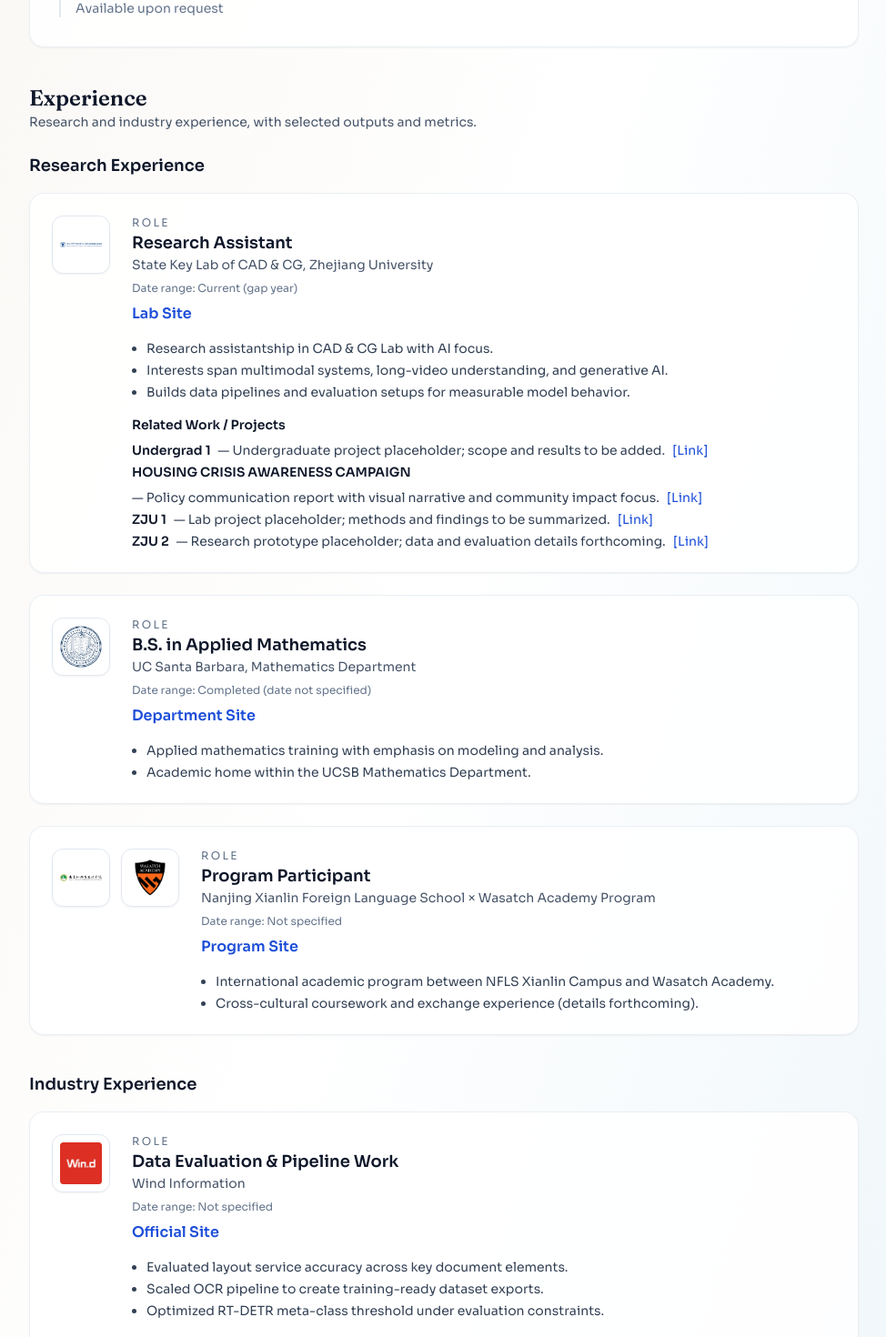
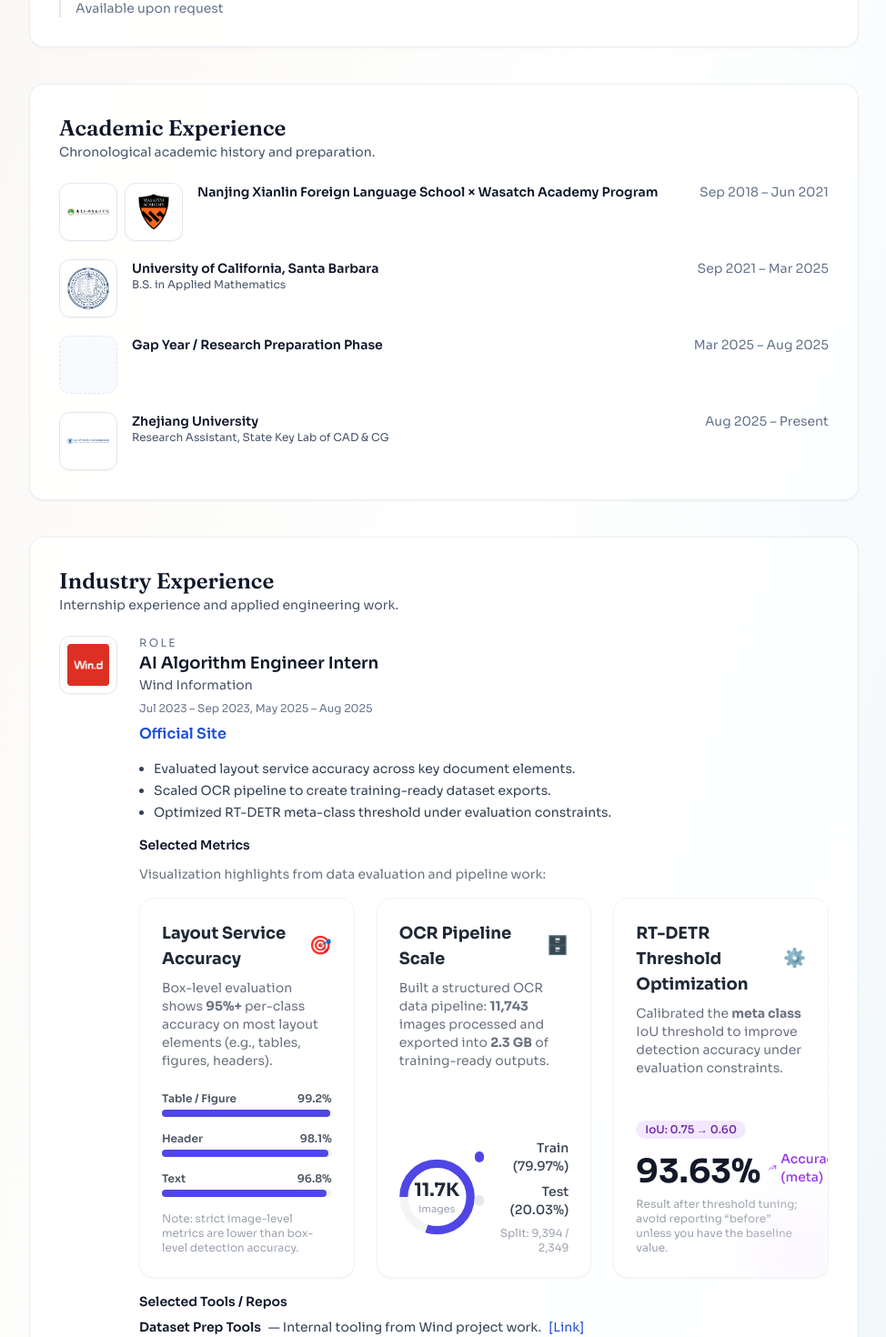
Before and after one commit to Samzengsy/Personal-Website, a React (Vite) app: page / in a window 1280 px wide. Shown: the part 960-2430 px from the top of the page at 91% size, without its empty margins (288-1262 px from the left). Built offline with nearby package versions, Linux system fonts and the light colour scheme.

Commit message:
update content

```diff
--- a/App.tsx
+++ b/App.tsx
@@ -4,6 +4,7 @@ import { Hero } from './components/Hero';
 import { About } from './components/About';
 import { Publications } from './components/Publications';
 import { Experience } from './components/Experience';
+import { Projects } from './components/Projects';
 import { Skills } from './components/Skills';
 import { Lifestyle } from './components/Lifestyle';
 import { LifestylePage } from './components/LifestylePage';
@@ -69,7 +70,7 @@ const App: React.FC = () => {
       { threshold: 0.3, rootMargin: '-20% 0px -50% 0px' }
     );
 
-    const sections = ['home', 'about', 'publications', 'experience', 'skills', 'life', 'contact'];
+    const sections = ['home', 'about', 'publications', 'academic', 'industry', 'research', 'projects', 'skills', 'life', 'contact'];
     sections.forEach((id) => {
       const element = document.getElementById(id);
       if (element) observer.observe(element);
@@ -92,8 +93,9 @@ const App: React.FC = () => {
               <About />
               <Publications />
               <Experience />
+              <Projects />
               <Skills />
-              <Lifestyle />
+              <Lifestyle onNavigate={navigate} />
               <Contact />
             </>
           )}
--- a/components/Contact.tsx
+++ b/components/Contact.tsx
@@ -7,7 +7,7 @@ export const Contact: React.FC = () => {
       <div className="rounded-2xl border border-slate-200/70 bg-white/85 p-6 md:p-8 shadow-sm fade-up fade-up-delay-6">
         <h2 className="text-2xl font-semibold text-slate-900 mb-4 font-display">Contact</h2>
         <p className="text-sm text-slate-600 mb-6">
-          Looking for opportunities in AI, Computer Vision, and Multimodal Learning? Feel free to reach out.
+          I welcome academic and industry inquiries. Please feel free to get in touch.
         </p>
         <div className="max-w-md space-y-3 text-sm">
           <div className="flex items-center justify-between gap-4">
--- a/components/Experience.tsx
+++ b/components/Experience.tsx
@@ -33,113 +33,17 @@ export const Experience: React.FC = () => {
   };
 
   return (
-    <section id="experience" className="mb-10 scroll-mt-24 fade-up fade-up-delay-3">
-      <div id="projects" className="scroll-mt-24" />
+    <>
+      <section id="academic" className="mb-10 scroll-mt-24 fade-up fade-up-delay-3">
+        <div className="rounded-2xl border border-slate-200/70 bg-white/85 p-6 md:p-8 shadow-sm">
           <div className="mb-6">
-        <h2 className="text-2xl font-semibold text-slate-900 font-display">Experience</h2>
-        <p className="text-sm text-slate-600">Research and industry experience, with selected outputs and metrics.</p>
+            <h2 className="text-2xl font-semibold text-slate-900 font-display">Academic Experience</h2>
+            <p className="text-sm text-slate-600">Chronological academic history and preparation.</p>
           </div>
 
-      <div className="space-y-10">
-        <div>
-          <h3 className="text-lg font-semibold text-slate-900">Research Experience</h3>
-          <div className="space-y-6 mt-4">
-            <div className="rounded-2xl border border-slate-200/70 bg-white/85 p-6 shadow-sm">
-              <div className="flex flex-col md:flex-row gap-6">
-                <div className="flex flex-wrap gap-3">
-                  <Logo
-                    src={`${ASSET_BASE}data/ZJU.jpg`}
-                    alt="Zhejiang University logo"
-                    href="http://www.cad.zju.edu.cn/"
-                  />
-                </div>
-                <div className="flex-1 space-y-4">
-                  <div>
-                    <p className="text-xs uppercase tracking-[0.2em] text-slate-500">Role</p>
-                    <h4 className="text-lg font-semibold text-slate-900">Research Assistant</h4>
-                    <p className="text-sm text-slate-600">State Key Lab of CAD & CG, Zhejiang University</p>
-                    <div className="text-xs text-slate-500 mt-2">Date range: Current (gap year)</div>
-                    <a
-                      href="http://www.cad.zju.edu.cn/"
-                      target="_blank"
-                      rel="noopener noreferrer"
-                      className="inline-flex items-center gap-1 text-blue-700 font-semibold hover:text-blue-900 transition-colors hover:underline underline-offset-4 mt-2"
-                    >
-                      Lab Site
-                    </a>
-                  </div>
-                  <ul className="list-disc pl-4 text-sm text-slate-700 space-y-1">
-                    <li>Research assistantship in CAD & CG Lab with AI focus.</li>
-                    <li>Interests span multimodal systems, long-video understanding, and generative AI.</li>
-                    <li>Builds data pipelines and evaluation setups for measurable model behavior.</li>
-                  </ul>
-
-                  <div>
-                    <h5 className="text-sm font-semibold text-slate-900">Related Work / Projects</h5>
-                    <ul className="mt-2 space-y-1 text-sm text-slate-700">
-                      {researchProjects.map((item) => {
-                        const description = projectDescriptions[item.label] || 'Project details forthcoming.';
-                        const slug = slugify(item.label);
-                        const anchor = `proj-${slug}`;
-                        const href = item.url ?? `#${anchor}`;
-                        const isExternal = Boolean(item.url);
-
-                        return (
-                          <li key={item.label} id={anchor} className="flex flex-wrap gap-2">
-                            <span className="font-semibold text-slate-900">{item.label}</span>
-                            <span>— {description}</span>
-                            <a
-                              href={href}
-                              target={isExternal ? '_blank' : undefined}
-                              rel={isExternal ? 'noopener noreferrer' : undefined}
-                              className="text-blue-700 hover:underline underline-offset-4"
-                            >
-                              [Link]
-                            </a>
-                          </li>
-                        );
-                      })}
-                    </ul>
-                  </div>
-                </div>
-              </div>
-            </div>
-
-            <div className="rounded-2xl border border-slate-200/70 bg-white/85 p-6 shadow-sm">
-              <div className="flex flex-col md:flex-row gap-6">
-                <div className="flex flex-wrap gap-3">
-                  <Logo
-                    src={`${ASSET_BASE}data/UCSB.png`}
-                    alt="UCSB crest"
-                    href="https://www.math.ucsb.edu/"
-                  />
-                </div>
-                <div className="flex-1 space-y-4">
-                  <div>
-                    <p className="text-xs uppercase tracking-[0.2em] text-slate-500">Role</p>
-                    <h4 className="text-lg font-semibold text-slate-900">B.S. in Applied Mathematics</h4>
-                    <p className="text-sm text-slate-600">UC Santa Barbara, Mathematics Department</p>
-                    <div className="text-xs text-slate-500 mt-2">Date range: Completed (date not specified)</div>
-                    <a
-                      href="https://www.math.ucsb.edu/"
-                      target="_blank"
-                      rel="noopener noreferrer"
-                      className="inline-flex items-center gap-1 text-blue-700 font-semibold hover:text-blue-900 transition-colors hover:underline underline-offset-4 mt-2"
-                    >
-                      Department Site
-                    </a>
-                  </div>
-                  <ul className="list-disc pl-4 text-sm text-slate-700 space-y-1">
-                    <li>Applied mathematics training with emphasis on modeling and analysis.</li>
-                    <li>Academic home within the UCSB Mathematics Department.</li>
-                  </ul>
-                </div>
-              </div>
-            </div>
-
-            <div className="rounded-2xl border border-slate-200/70 bg-white/85 p-6 shadow-sm">
-              <div className="flex flex-col md:flex-row gap-6">
-                <div className="flex flex-wrap gap-3">
+          <div className="space-y-5">
+            <div className="grid grid-cols-1 md:grid-cols-[auto,1fr,auto] gap-4 items-start">
+              <div className="flex flex-wrap gap-2">
                 <Logo
                   src={`${ASSET_BASE}data/NFLSXL.png`}
                   alt="Nanjing Foreign Language School Xianlin Campus crest"
@@ -151,35 +55,63 @@ export const Experience: React.FC = () => {
                   href="https://www.nflsxl.com/51/list.htm"
                 />
               </div>
-                <div className="flex-1 space-y-4">
               <div>
-                    <p className="text-xs uppercase tracking-[0.2em] text-slate-500">Role</p>
-                    <h4 className="text-lg font-semibold text-slate-900">Program Participant</h4>
-                    <p className="text-sm text-slate-600">Nanjing Xianlin Foreign Language School × Wasatch Academy Program</p>
-                    <div className="text-xs text-slate-500 mt-2">Date range: Not specified</div>
-                    <a
-                      href="https://www.nflsxl.com/51/list.htm"
-                      target="_blank"
-                      rel="noopener noreferrer"
-                      className="inline-flex items-center gap-1 text-blue-700 font-semibold hover:text-blue-900 transition-colors hover:underline underline-offset-4 mt-2"
-                    >
-                      Program Site
-                    </a>
+                <div className="text-sm font-semibold text-slate-900">
+                  Nanjing Xianlin Foreign Language School × Wasatch Academy Program
                 </div>
-                  <ul className="list-disc pl-4 text-sm text-slate-700 space-y-1">
-                    <li>International academic program between NFLS Xianlin Campus and Wasatch Academy.</li>
-                    <li>Cross-cultural coursework and exchange experience (details forthcoming).</li>
-                  </ul>
+              </div>
+              <div className="text-sm text-slate-500 md:text-right">Sep 2018 – Jun 2021</div>
+            </div>
+
+            <div className="grid grid-cols-1 md:grid-cols-[auto,1fr,auto] gap-4 items-start">
+              <div className="flex flex-wrap gap-2">
+                <Logo
+                  src={`${ASSET_BASE}data/UCSB.png`}
+                  alt="UCSB crest"
+                  href="https://www.math.ucsb.edu/"
+                />
+              </div>
+              <div>
+                <div className="text-sm font-semibold text-slate-900">University of California, Santa Barbara</div>
+                <div className="text-xs text-slate-600">B.S. in Applied Mathematics</div>
+              </div>
+              <div className="text-sm text-slate-500 md:text-right">Sep 2021 – Mar 2025</div>
+            </div>
+
+            <div className="grid grid-cols-1 md:grid-cols-[auto,1fr,auto] gap-4 items-start">
+              <div className="h-14 w-14 md:h-16 md:w-16 rounded-xl border border-dashed border-slate-200 bg-slate-50" />
+              <div>
+                <div className="text-sm font-semibold text-slate-900">Gap Year / Research Preparation Phase</div>
+              </div>
+              <div className="text-sm text-slate-500 md:text-right">Mar 2025 – Aug 2025</div>
+            </div>
+
+            <div className="grid grid-cols-1 md:grid-cols-[auto,1fr,auto] gap-4 items-start">
+              <div className="flex flex-wrap gap-2">
+                <Logo
+                  src={`${ASSET_BASE}data/ZJU.jpg`}
+                  alt="Zhejiang University logo"
+                  href="http://www.cad.zju.edu.cn/"
+                />
+              </div>
+              <div>
+                <div className="text-sm font-semibold text-slate-900">Zhejiang University</div>
+                <div className="text-xs text-slate-600">Research Assistant, State Key Lab of CAD & CG</div>
+              </div>
+              <div className="text-sm text-slate-500 md:text-right">Aug 2025 – Present</div>
             </div>
           </div>
         </div>
-          </div>
+      </section>
+
+      <section id="industry" className="mb-10 scroll-mt-24 fade-up fade-up-delay-4">
+        <div className="rounded-2xl border border-slate-200/70 bg-white/85 p-6 md:p-8 shadow-sm">
+          <div className="mb-6">
+            <h2 className="text-2xl font-semibold text-slate-900 font-display">Industry Experience</h2>
+            <p className="text-sm text-slate-600">Internship experience and applied engineering work.</p>
           </div>
 
-        <div>
-          <h3 className="text-lg font-semibold text-slate-900">Industry Experience</h3>
-          <div className="space-y-6 mt-4">
-            <div className="rounded-2xl border border-slate-200/70 bg-white/85 p-6 shadow-sm">
+          <div className="space-y-6">
             <div className="flex flex-col md:flex-row gap-6">
               <div className="flex flex-wrap gap-3">
                 <Logo
@@ -191,9 +123,9 @@ export const Experience: React.FC = () => {
               <div className="flex-1 space-y-4">
                 <div>
                   <p className="text-xs uppercase tracking-[0.2em] text-slate-500">Role</p>
-                    <h4 className="text-lg font-semibold text-slate-900">Data Evaluation & Pipeline Work</h4>
+                  <h4 className="text-lg font-semibold text-slate-900">AI Algorithm Engineer Intern</h4>
                   <p className="text-sm text-slate-600">Wind Information</p>
-                    <div className="text-xs text-slate-500 mt-2">Date range: Not specified</div>
+                  <div className="text-xs text-slate-500 mt-2">Jul 2023 – Sep 2023, May 2025 – Aug 2025</div>
                   <a
                     href="https://www.wind.com.cn/portal/en/AboutUs/index.html"
                     target="_blank"
@@ -365,8 +297,75 @@ export const Experience: React.FC = () => {
             </div>
           </div>
         </div>
+      </section>
+
+      <section id="research" className="mb-10 scroll-mt-24 fade-up fade-up-delay-5">
+        <div className="rounded-2xl border border-slate-200/70 bg-white/85 p-6 md:p-8 shadow-sm">
+          <div className="mb-6">
+            <h2 className="text-2xl font-semibold text-slate-900 font-display">Research Experience</h2>
+            <p className="text-sm text-slate-600">Current research focus, responsibilities, and related work.</p>
+          </div>
+
+          <div className="flex flex-col md:flex-row gap-6">
+            <div className="flex flex-wrap gap-3">
+              <Logo
+                src={`${ASSET_BASE}data/ZJU.jpg`}
+                alt="Zhejiang University logo"
+                href="http://www.cad.zju.edu.cn/"
+              />
+            </div>
+            <div className="flex-1 space-y-4">
+              <div>
+                <p className="text-xs uppercase tracking-[0.2em] text-slate-500">Role</p>
+                <h4 className="text-lg font-semibold text-slate-900">Research Assistant</h4>
+                <p className="text-sm text-slate-600">State Key Lab of CAD & CG, Zhejiang University</p>
+                <div className="text-xs text-slate-500 mt-2">Aug 2025 – Present</div>
+                <a
+                  href="http://www.cad.zju.edu.cn/"
+                  target="_blank"
+                  rel="noopener noreferrer"
+                  className="inline-flex items-center gap-1 text-blue-700 font-semibold hover:text-blue-900 transition-colors hover:underline underline-offset-4 mt-2"
+                >
+                  Lab Site
+                </a>
+              </div>
+              <ul className="list-disc pl-4 text-sm text-slate-700 space-y-1">
+                <li>Research assistantship in CAD & CG Lab with AI focus.</li>
+                <li>Interests span multimodal systems, long-video understanding, and generative AI.</li>
+                <li>Builds data pipelines and evaluation setups for measurable model behavior.</li>
+              </ul>
+
+              <div>
+                <h5 className="text-sm font-semibold text-slate-900">Related Work / Projects</h5>
+                <ul className="mt-2 space-y-1 text-sm text-slate-700">
+                  {researchProjects.map((item) => {
+                    const description = projectDescriptions[item.label] || 'Project details forthcoming.';
+                    const slug = slugify(item.label);
+                    const anchor = `proj-${slug}`;
+                    const href = item.url ?? `#${anchor}`;
+                    const isExternal = Boolean(item.url);
+
+                    return (
+                      <li key={item.label} id={anchor} className="flex flex-wrap gap-2">
+                        <span className="font-semibold text-slate-900">{item.label}</span>
+                        <span>— {description}</span>
+                        <a
+                          href={href}
+                          target={isExternal ? '_blank' : undefined}
+                          rel={isExternal ? 'noopener noreferrer' : undefined}
+                          className="text-blue-700 hover:underline underline-offset-4"
+                        >
+                          [Link]
+                        </a>
+                      </li>
+                    );
+                  })}
+                </ul>
+              </div>
+            </div>
           </div>
         </div>
       </section>
+    </>
   );
 };
--- /dev/null
+++ b/components/Projects.tsx
@@ -0,0 +1,31 @@
+import React from 'react';
+
+export const Projects: React.FC = () => {
+  return (
+    <section id="projects" className="mb-10 scroll-mt-24">
+      <div className="rounded-2xl border border-slate-200/70 bg-white/85 p-6 md:p-8 shadow-sm fade-up fade-up-delay-4">
+        <h2 className="text-2xl font-semibold text-slate-900 mb-4 font-display">Projects</h2>
+        <div className="space-y-4">
+          <div className="border-l-2 border-slate-200 pl-4">
+            <div className="flex flex-col md:flex-row md:items-start md:justify-between gap-2">
+              <div>
+                <h3 className="text-lg font-semibold text-slate-900">Christmas Tree Interactive Web</h3>
+                <p className="text-sm text-slate-600 mt-1">
+                  Interactive particle-based Christmas tree experiment built with Three.js and creative front-end design.
+                </p>
+              </div>
+              <a
+                href="https://github.com/Samzengsy/Christmas-Tree"
+                target="_blank"
+                rel="noopener noreferrer"
+                className="text-sm font-semibold text-blue-700 hover:underline underline-offset-4"
+              >
+                [GitHub]
+              </a>
+            </div>
+          </div>
+        </div>
+      </div>
+    </section>
+  );
+};
--- a/constants.ts
+++ b/constants.ts
@@ -9,7 +9,8 @@ import {
   User,
   BookOpen,
   Briefcase,
-  Wrench
+  Wrench,
+  Box
 } from 'lucide-react';
 import { SocialLink, NavItem, ProjectGroup } from './types';
 
@@ -47,7 +48,10 @@ export const NAV_ITEMS: NavItem[] = [
   { label: 'Hero', icon: Home, id: 'home' },
   { label: 'About', icon: User, id: 'about' },
   { label: 'Publications', icon: BookOpen, id: 'publications' },
-  { label: 'Experience', icon: Briefcase, id: 'experience' },
+  { label: 'Academic', icon: GraduationCap, id: 'academic' },
+  { label: 'Industry', icon: Briefcase, id: 'industry' },
+  { label: 'Research', icon: BookOpen, id: 'research' },
+  { label: 'Projects', icon: Box, id: 'projects' },
   { label: 'Skills', icon: Wrench, id: 'skills' },
   { label: 'Lifestyle', icon: Camera, id: 'life' },
   { label: 'Contact', icon: MessageSquare, id: 'contact' }
@@ -116,10 +120,38 @@ export const LIFESTYLE_PAGES = {
     title: 'Photography',
     subtitle: 'Studies in light, landscape, and atmosphere.',
     items: [
-      { id: '1', src: `${ASSET_BASE}data/joshua-tree.jpg`, alt: 'Joshua Tree' },
-      { id: '2', src: `${ASSET_BASE}data/yosemite.jpg`, alt: 'Yosemite' },
-      { id: '3', src: `${ASSET_BASE}data/meteor.jpg`, alt: 'Meteor' },
-      { id: '4', src: `${ASSET_BASE}data/los-angeles.jpg`, alt: 'Los Angeles' }
+      {
+        id: '1',
+        src: `${ASSET_BASE}data/joshua-tree.jpg`,
+        alt: 'Joshua Tree',
+        location: 'Joshua Tree',
+        year: 'Not specified',
+        note: 'From existing photography set.'
+      },
+      {
+        id: '2',
+        src: `${ASSET_BASE}data/yosemite.jpg`,
+        alt: 'Yosemite',
+        location: 'Yosemite',
+        year: 'Not specified',
+        note: 'From existing photography set.'
+      },
+      {
+        id: '3',
+        src: `${ASSET_BASE}data/meteor.jpg`,
+        alt: 'Meteor',
+        location: 'Meteor',
+        year: 'Not specified',
+        note: 'From existing photography set.'
+      },
+      {
+        id: '4',
+        src: `${ASSET_BASE}data/los-angeles.jpg`,
+        alt: 'Los Angeles',
+        location: 'Los Angeles',
+        year: 'Not specified',
+        note: 'From existing photography set.'
+      }
     ]
   },
   travel: {
```
Also changed, not shown: components/Lifestyle.tsx (+10 -1 lines), components/LifestylePage.tsx (+24 -40 lines). Lines whose indentation alone changed are shown as unchanged.
